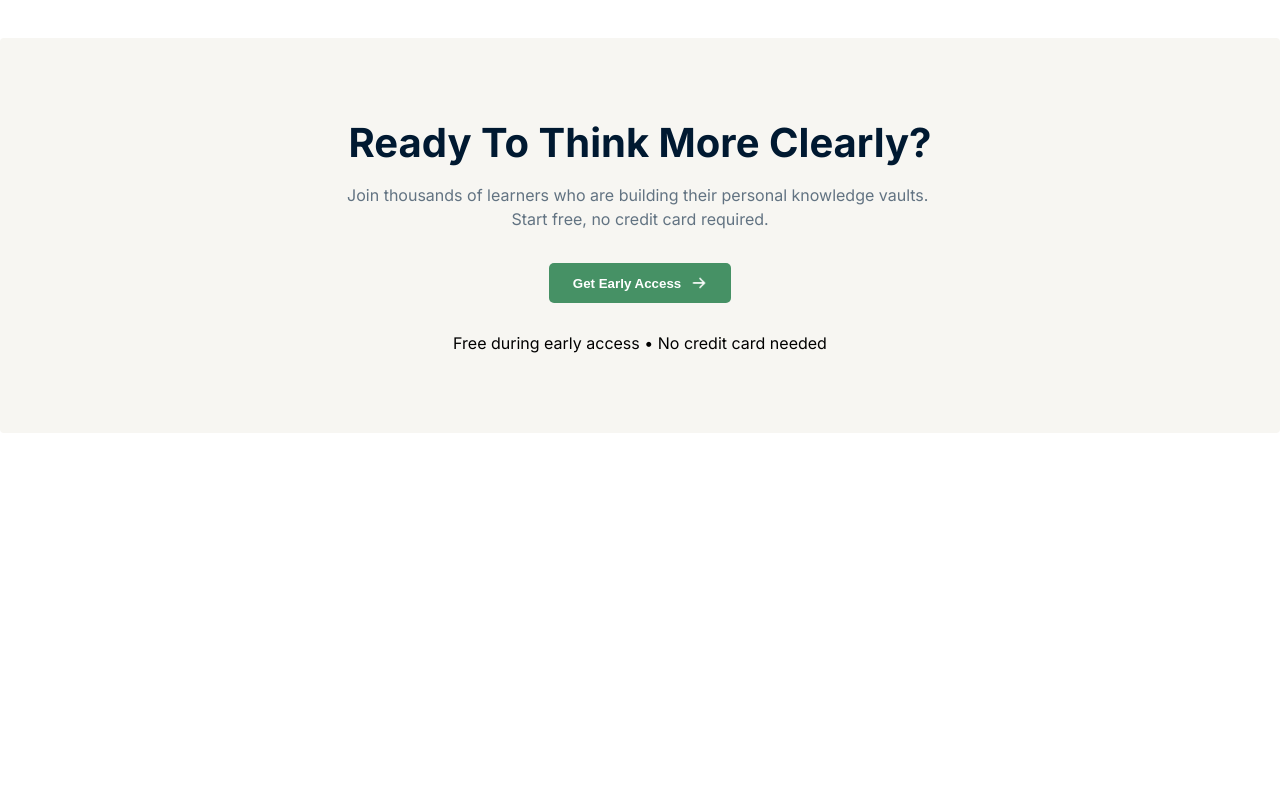
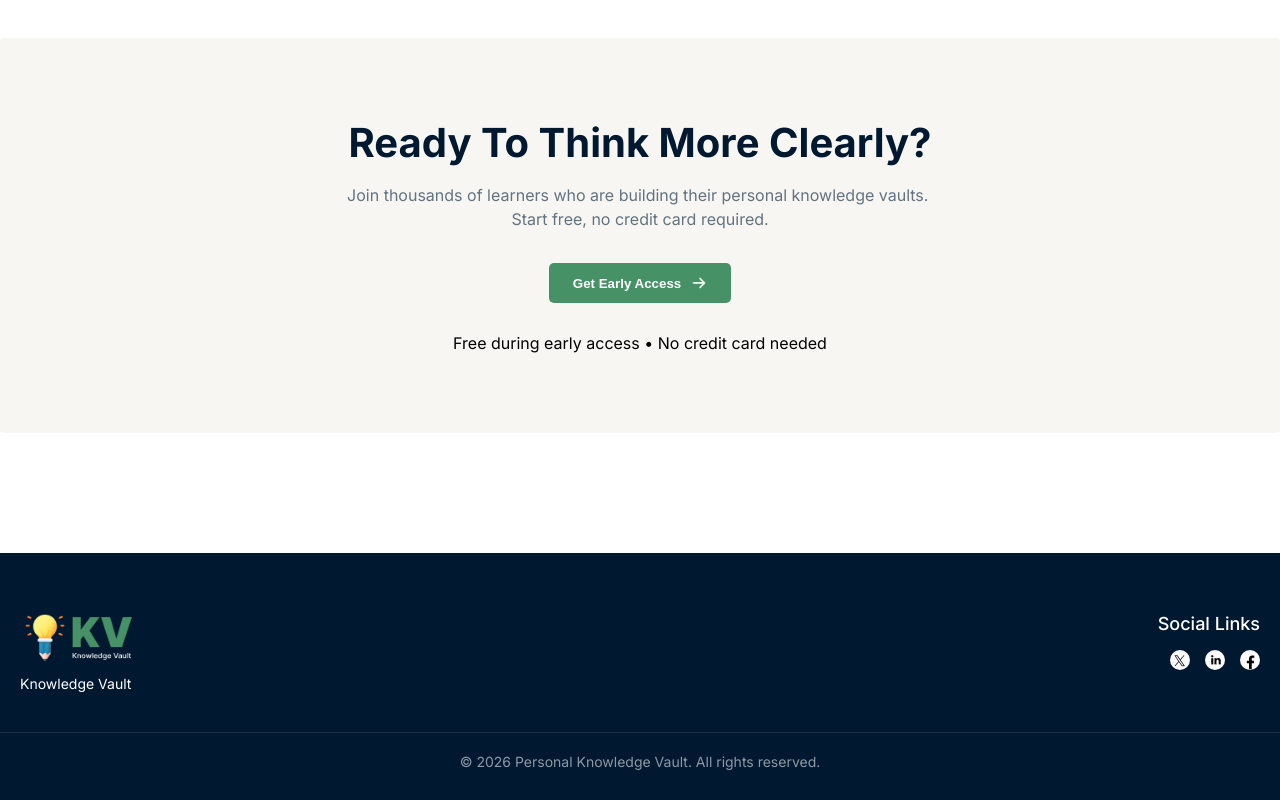
Before and after one commit to jfoni/PH-A1, a plain HTML site: page index.html in a window 1280 px wide. Shown: the part 2019-2819 px from the top of the page. Before the commit the page ends 2512 px from the top, so only its background shows below. Drawn offline with Linux system fonts and the light colour scheme.

Commit message:
lastly designed footer section

```diff
--- a/index.html
+++ b/index.html
@@ -143,3 +143,31 @@
             </div>
         </div>
     </section>
+
+    <footer class="footer">
+        <div class="footer-container">
+            <div class="footer-brand">
+                <img src="./assets/logo-footer.png" alt="KV Logo">
+                <p>Knowledge Vault</p>
+            </div>
+
+            <div class="footer-socials">
+                <h4>Social Links</h4>
+                <div class="social-icons">
+                    <a href=""><img src="./assets/x.jpg" alt=""></a>
+                    <a href=""><img src="./assets/l.jpg" alt=""></a>
+                    <a href=""><img src="./assets/f.jpg" alt=""></a>
+                </div>
+            </div>
+        </div>
+
+        <hr class="footer-divider">
+
+        <div class="footer-copyright">
+            <p>&copy; 2026 Personal Knowledge Vault. All rights reserved.</p>
+        </div>
+    </footer>
+
+</body>
+
+</html>
--- a/styles/assignment.css
+++ b/styles/assignment.css
@@ -309,3 +309,62 @@ nav .list-container h4 {
     height: 16px;
     order: 2;
 }
+
+.footer {
+    background-color: #001931;
+    color: #FFFFFF;
+    padding: 60px 0 30px 0;
+    margin-top: 120px;
+}
+
+.footer-container {
+    max-width: 1360px;
+    margin: 0 auto;
+    display: flex;
+    justify-content: space-between;
+    align-items: flex-start;
+    padding: 0 20px;
+}
+
+.footer-brand img {
+    height: 50px;
+    margin-bottom: 8px;
+}
+
+.footer-brand p {
+    font-size: 14px;
+    color: #FFFFFF;
+}
+
+.footer-socials h4 {
+    font-size: 18px;
+    margin-bottom: 16px;
+    font-weight: 500;
+}
+
+.social-icons {
+    display: flex;
+    gap: 15px;
+    justify-content: flex-end;
+}
+
+.social-icons a img {
+    width: 20px;
+    height: 20px;
+    border-radius: 50%;
+    object-fit: cover;
+}
+
+
+.footer-divider {
+    max-width: 1360px;
+    margin: 40px auto 20px auto;
+    border: 0;
+    border-top: 1px solid rgba(255, 255, 255, 0.1);
+}
+
+.footer-copyright {
+    text-align: center;
+    font-size: 14px;
+    color: #8C99A4;
+}
```
